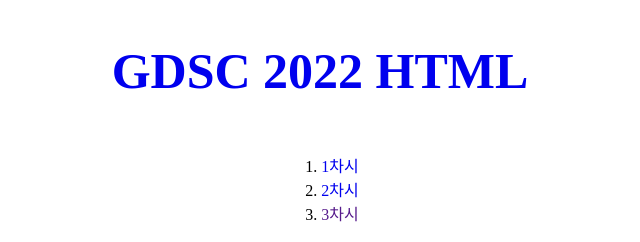
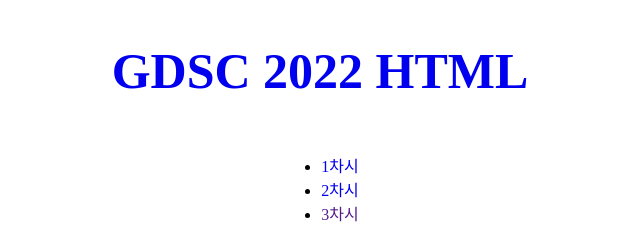
Before and after one commit to leey00nsu/GDSC, a plain HTML site: page GDSC_HTML/index.html in a window 1280 px wide. Shown: the top 242 px of the page, 320-960 px from the left. Drawn offline with Linux system fonts and the light colour scheme; a web font is replaced by a local one.

Commit message:
ol을 ul로 변경

```diff
--- a/GDSC_HTML/index.css
+++ b/GDSC_HTML/index.css
@@ -23,7 +23,7 @@ a {
   text-align: center;
 }
 
-ol {
+ul {
   /* 리스트  */
   font-family: "NEXON Lv2 Gothic Bold";
   margin: auto;
--- a/GDSC_HTML/index.html
+++ b/GDSC_HTML/index.html
@@ -10,21 +10,21 @@
 
   <body>
     <div class="main">
-      <div
-        style="
-          display: flex;
-          flex-direction: column;
-          row-gap: 20px;
-        "
-      >
-        <h1 style="font-family: 'NEXON Lv2 Gothic Bold'; text-align: center; font-size: 50px">
+      <div style="display: flex; flex-direction: column; row-gap: 20px">
+        <h1
+          style="
+            font-family: 'NEXON Lv2 Gothic Bold';
+            text-align: center;
+            font-size: 50px;
+          "
+        >
           <a href="./index.html">GDSC 2022 HTML</a>
         </h1>
-        <ol>
+        <ul>
           <li><a href="./1.html">1차시</a></li>
           <li><a href="./index.html">2차시</a></li>
           <li><a href="">3차시</a></li>
-        </ol>
+        </ul>
       </div>
 
       <section class="main-text">
```
